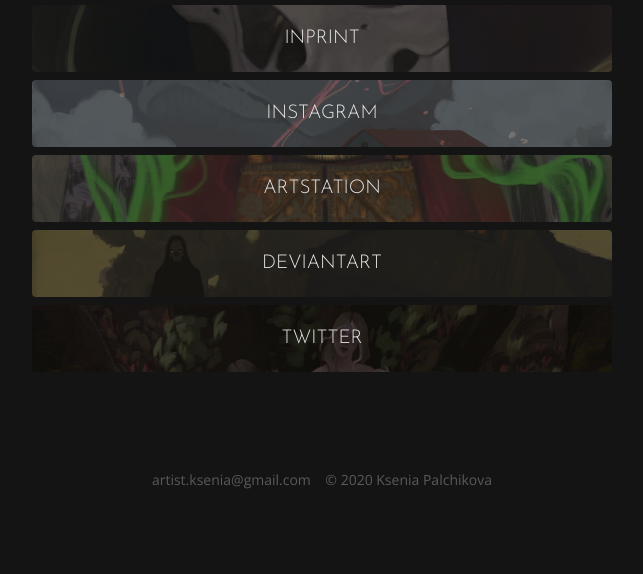
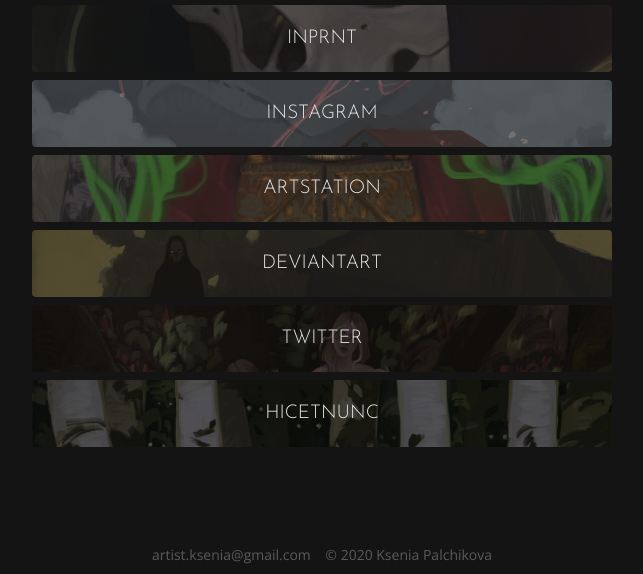
Before and after one commit to evilfinger/kotartist.com, a website: page social/index.html in a window 1280 px wide. Shown: the part 317-891 px from the top of the page, without its empty margins (318-961 px from the left). Before the commit the page ends 816 px from the top, so only its background shows below. Drawn offline with nearby package versions, Linux system fonts and the light colour scheme.

Commit message:
edit links

```diff
--- a/resources/css/style.css
+++ b/resources/css/style.css
@@ -449,9 +449,9 @@
   background-image: linear-gradient(rgba(20, 20, 20, 0.2), rgba(20, 20, 20, 0.2)), url("/resources/img/pic024.jpg");
 }
 
-/* .link-seven {
+.link-seven {
   background-image: linear-gradient(rgba(20, 20, 20, 0.4), rgba(20, 20, 20, 0.4)), url("/resources/img/pic025.jpg");
-} */
+}
 
 /* ----------------- */
 /* FOOTER */
--- a/social/index.html
+++ b/social/index.html
@@ -27,7 +27,7 @@
           <a href="http://www.kotartist.com">KOTARTIST.COM</a>
         </li>
         <li class="link-two">
-          <a href="https://www.inprnt.com/gallery/kotartist/">INPRINT</a>
+          <a href="https://www.inprnt.com/gallery/kotartist/">INPRNT</a>
         </li>
         <li class="link-three">
           <a href="https://www.instagram.com/kotartist/">INSTAGRAM</a>
@@ -41,9 +41,9 @@
         <li class="link-six">
           <a href="https://twitter.com/kotartist">TWITTER</a>
         </li>
-        <!-- <li class="link-seven">
+        <li class="link-seven">
           <a href="https://www.hicetnunc.xyz/tz/tz1VvQfj8qeE7FWkBGQGFT1Jf5EEy64b2B6f">HICETNUNC</a>
-        </li> -->
+        </li>
       </ul>
     </div>
 
```
Also changed, not shown: about/index.html (+1 -1 lines), index.html (+1 -1 lines).
